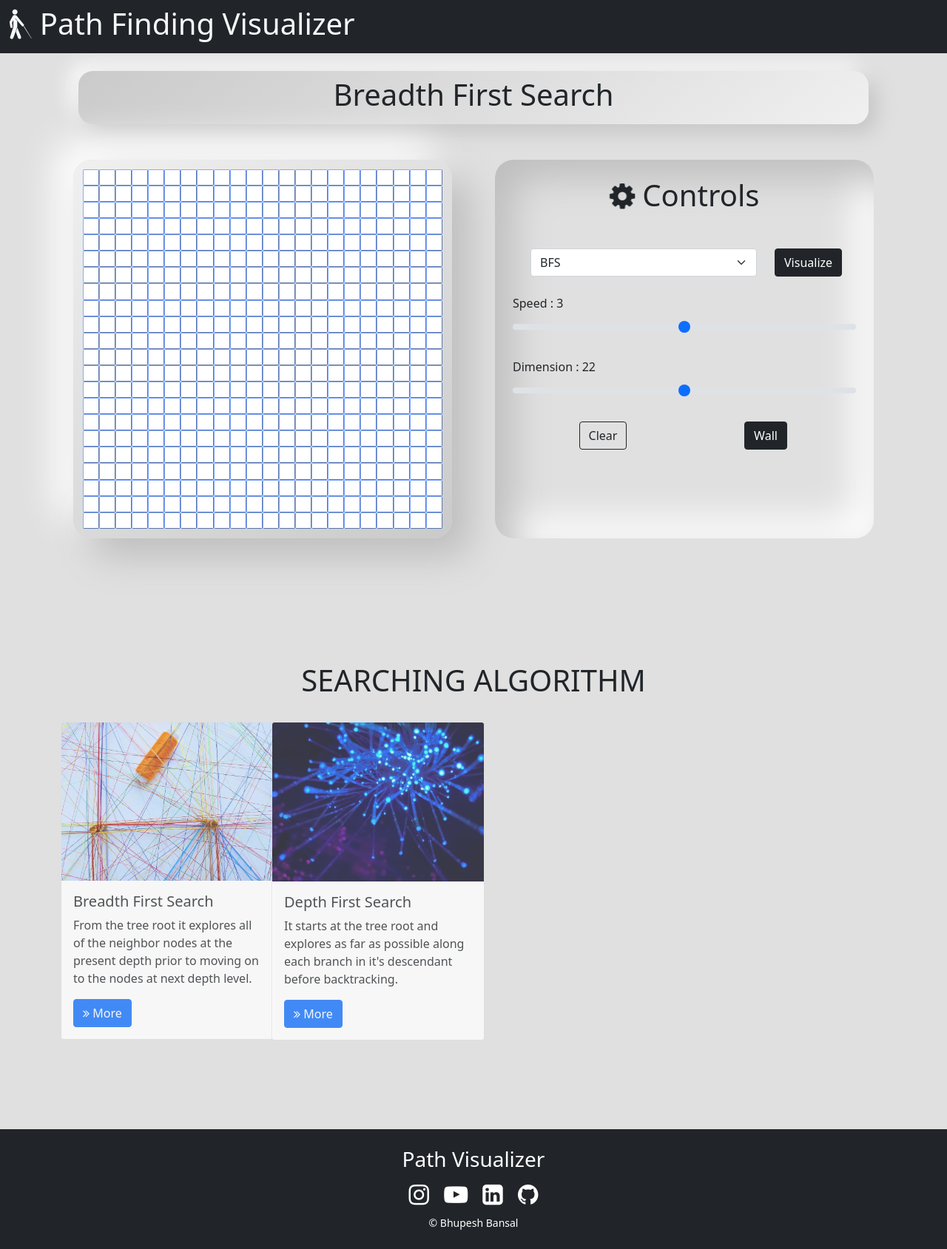
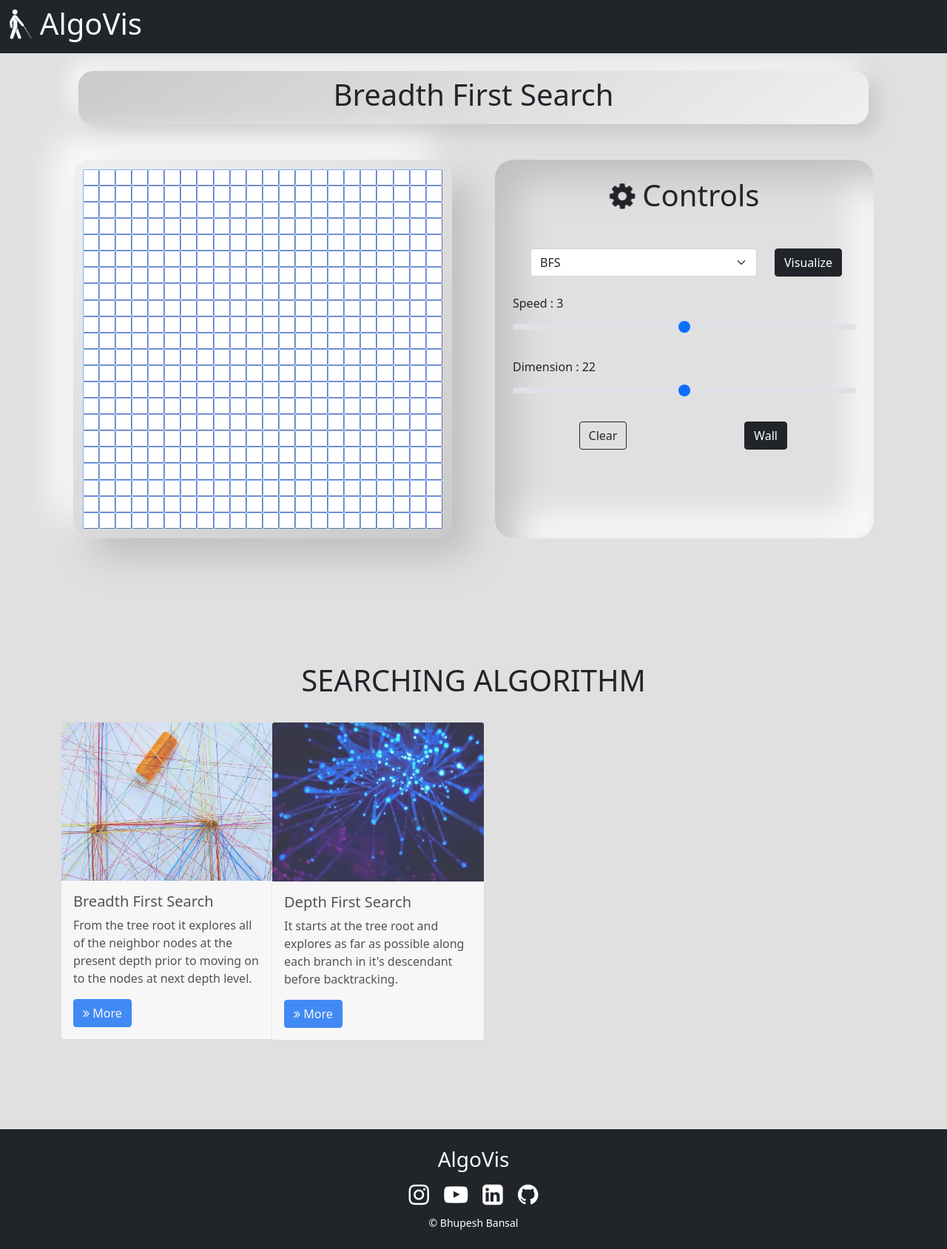
Before and after one commit to Bhupesh08/AlgoVisualizer, a plain HTML site: page index.html in a window 1280 px wide. Shown: the whole page at 74% size. Drawn offline with nearby package versions, Linux system fonts and the light colour scheme.

Commit message:
Update index.html

```diff
--- a/index.html
+++ b/index.html
@@ -25,7 +25,7 @@
     <!--Navbar-->
     <nav class="navbar navbar-dark bg-dark">
         <div class="container-fluid">
-            <h1 class="text-light"><i class="fa fa-blind"></i> Path Finding Visualizer</h1>
+            <h1 class="text-light"><i class="fa fa-blind"></i> AlgoVis</h1>
         </div>
     </nav>
 
@@ -144,7 +144,7 @@
         <div class="container">
             <div class="row text-center">
                 <div class="col-12 ">
-                    <h3>Path Visualizer</h3>
+                    <h3>AlgoVis</h3>
                 </div>
                 <div class="col-12 mt-2">
                     <i class="mx-2 fa fa-2x fa-instagram "></i>
```
